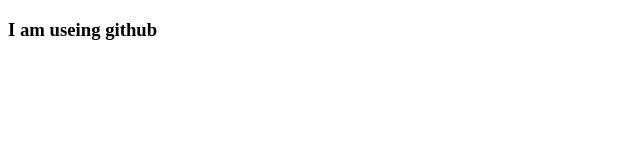
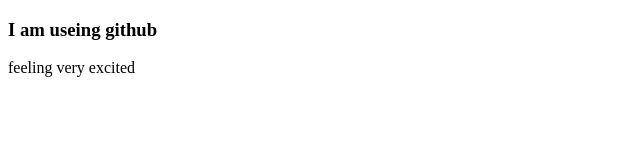
Before and after one commit to sumaiya17/my-1st-website, a plain HTML site: page index.html in a window 1280 px wide. Shown: the whole page, without its empty margins (0-640 px from the left). Drawn offline with Linux system fonts and the light colour scheme.

Commit message:
transpar peragraph

```diff
--- a/index.html
+++ b/index.html
@@ -7,5 +7,6 @@
 </head>
 <body>
     <h3>I am useing github</h3>
+    <p>feeling very excited</p>
 </body>
 </html>
```
